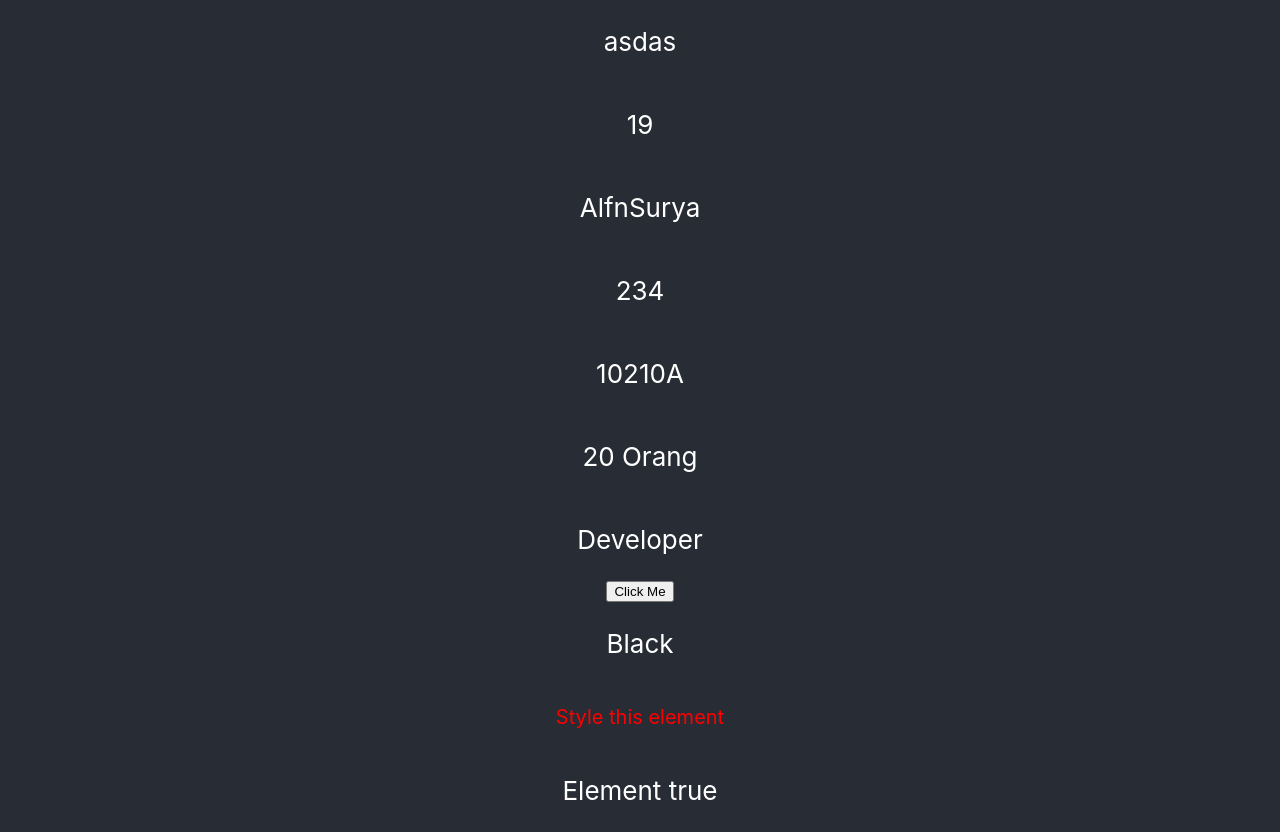
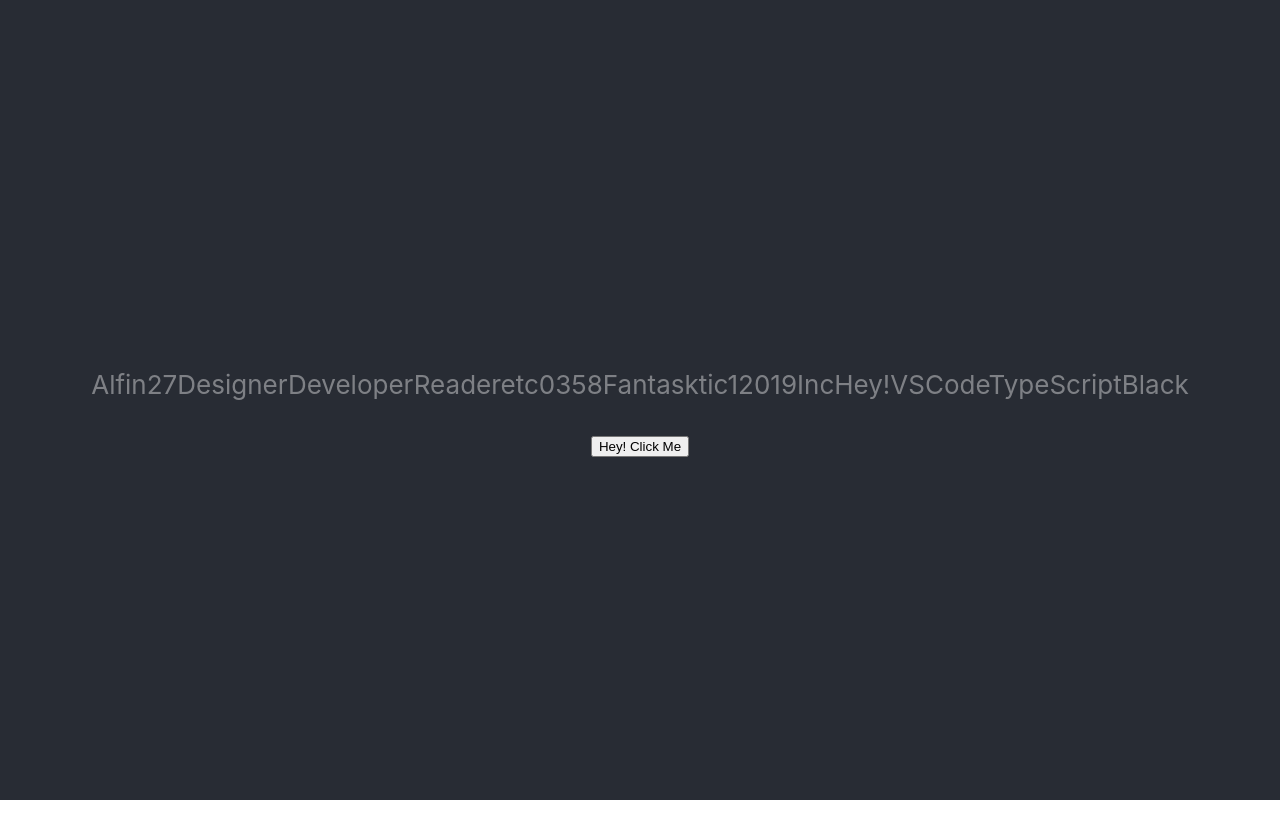
Before and after one commit to natserract/react-ts-cheatsheet, a React (Create React App) app: page / in a window 1280 px wide. After the commit the page ends 800 px from the top, so only its background shows below. Built offline with nearby package versions, Linux system fonts and the light colour scheme.

Commit message:
Fix  example-1

```diff
--- a/src/App.tsx
+++ b/src/App.tsx
@@ -1,7 +1,6 @@
 import React from 'react';
 import './App.css';
-import RTCBasic from './components/rtc-example-1'
-
+import RTCEx1 from './components/rtc-example-1'
 
 
 const App: React.FC = () => {
@@ -9,19 +8,22 @@
     <div className="App">
       <header className="App-header">
 
-        {/* Basic */}
-        <RTCBasic
-          text="asdas"
-          age={19}
-          list={['Alfn', 'Surya']}
-          listAge={[2, 3, 4]}
-          listClass={['10', 2, 10, 'A']}
-          role="Developer"
-          handleClick={() => console.log("Void")}
-          color="Black"
-          inlineStyle={{ color:'red', fontSize: 20 }}
-          active={true}
+        {/* Ex1 */}
+        <RTCEx1
+          typeBoolean={ true }
+          typeString="Alfin"
+          typeNumber={27}
+          typeArrayString={['Designer', 'Developer', 'Reader', 'etc']}
+          typeArrayNumber={[0, 3, 5, 8]}
+          typeArrayFixed={['Fantasktic', 1, 2019, 'Inc']}
+          typeAny="Hey!"
+          typeObject={{ color: '#fff', opacity: .4 }}
+          typeStringExt="VSCode"
+          typeStringExtV="TypeScript"
+          typeUnion="Black"
+          typeVoid={() => console.log("Hello! this works")}
         />
+
 
 
       </header>
--- a/src/components/rtc-example-1.tsx
+++ b/src/components/rtc-example-1.tsx
@@ -2,54 +2,67 @@
 import React from 'react'
 
 /* Interface
-  --- Data Types (Props)---
+  --- Data Types (Props), extends interface, enum, readonly---
 */
 
-enum Class {
+enum SelectClassRoom {
     classA = '20 Orang',
     classB = '30 Orang'
 }
 
-interface Props {
-    text: string,   //string
-    age: number,    // number
-    list: string[], //array string
-    listAge: number[]  //array number
-    listClass?: [string, number, number, string]  //Fixed types in array
-    role: any, //Any types
-    handleClick: () => void, //Void types: you can return type of the functions not value
-    color: 'Black' | 'Blue' | 'Red' //Union types,
-    inlineStyle: object //Object type,
-    active?: boolean,
+interface Detail {
+    typeStringExt: string,
+    typeStringExtV: string
+}
 
-    //Not type (Just optional properties you can declare)
-    dataShow?: string // declare or not it's no problem
+type listsColor = {
+    typeUnion: 'Black' | 'Blue' | 'Red' //Union types,
+}
+
+//Read only
+type T = {
+    readonly xProp: string,
+    readonly yProp: number,
 }
 
 
-const RTCEx1: React.FC<Props> = ({
-    text,
-    age,
-    list,
-    listAge,
-    listClass,
-    role,
-    handleClick,
-    color,
-    inlineStyle,
-    active
+//nested interface
+interface Props extends Detail, listsColor {
+    typeString: string,   //string
+    typeNumber: number,    // number
+    typeArrayString: string[], //array string
+    typeArrayNumber: number[]  //array number
+    typeArrayFixed: [string, number, number, string]  //Fixed types in array
+    typeAny: any, //Any types
+    typeObject: object //Object type,
+    typeBoolean: boolean, //Boolean type
+    optionType?: string // //Not type (Just optional properties you can declare)
+    typeVoid: () => void, //Void types: you can return type of the functions not value
+}
+
+
+const PersonDetail: React.FC<Props> = ({
+    typeString,
+    typeNumber,
+    typeArrayString,
+    typeArrayNumber,
+    typeArrayFixed,
+    typeAny,
+    typeObject,
+    typeStringExt,
+    typeStringExtV,
+    typeUnion,
+    optionType,
+    typeVoid,
+    typeBoolean
 }) => {
 
-    // Enum here
-    let ClassRoom:Class = Class.classA;
+    //Enum here
+    const Class: SelectClassRoom = SelectClassRoom.classA;
+    console.log(Class);
 
-    //Read only
-    type T  = {
-        readonly xProp: string,
-        readonly yProp: number,
-    }
-
-    let x:T = {
+    //ready only
+    const x: T = {
         xProp: 'Alfin',
         yProp: 2
     }
@@ -58,23 +71,28 @@
     // x.xProp='Benjamin' // => Maka akan Error
 
     return (
-        <React.Fragment>
-            <p>{text}</p>
-            <p>{age}</p>
-            <p>{list}</p>
-            <p>{listAge}</p>
-            <p>{listClass}</p>
-            <p>{ClassRoom}</p>
-            <p>{role}</p>
-            <button onClick={handleClick}>Click Me</button>
-            <p>{color}</p>
-            <p style={inlineStyle}>Style this element</p>
-            {
-                active ? (<p>Element true</p>) : (<p>Element false</p>)
-            }
-        </React.Fragment>
+        typeBoolean ? (
+            <div>
+                <p style={typeObject}>
+                    {[
+                        typeString,
+                        typeNumber,
+                        typeArrayString,
+                        typeArrayNumber,
+                        typeArrayFixed,
+                        typeAny,
+                        typeStringExt,
+                        typeStringExtV,
+                        typeUnion
+                    ]}
+                </p>
+                <button onClick={typeVoid}>
+                    Hey! Click Me
+                </button>
+            </div>) : (
+                <p>You give false condition, just change condition to true, you will see! :</p>
+            )
     )
 }
 
-
-export default RTCEx1
+export default PersonDetail
```
Also changed, not shown: src/components/rtc-example-2.tsx (+23 -3 lines), src/components/rtc-example-3.tsx (added, +17 -0 lines).
